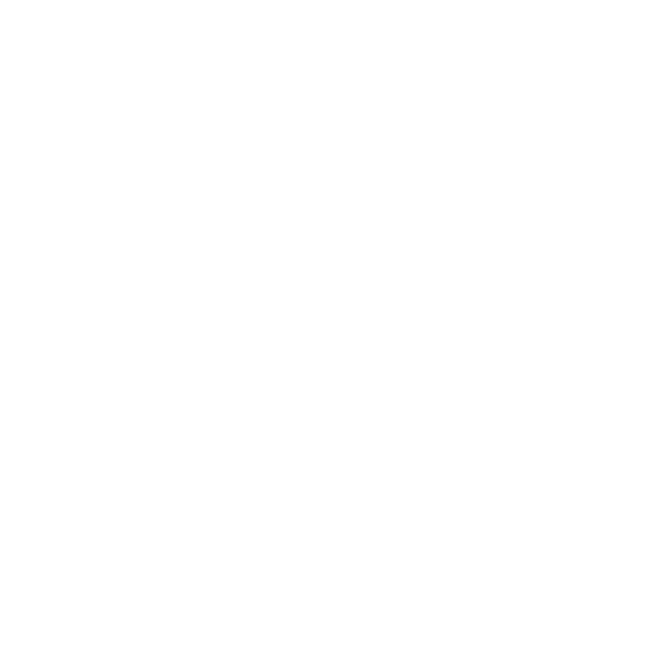
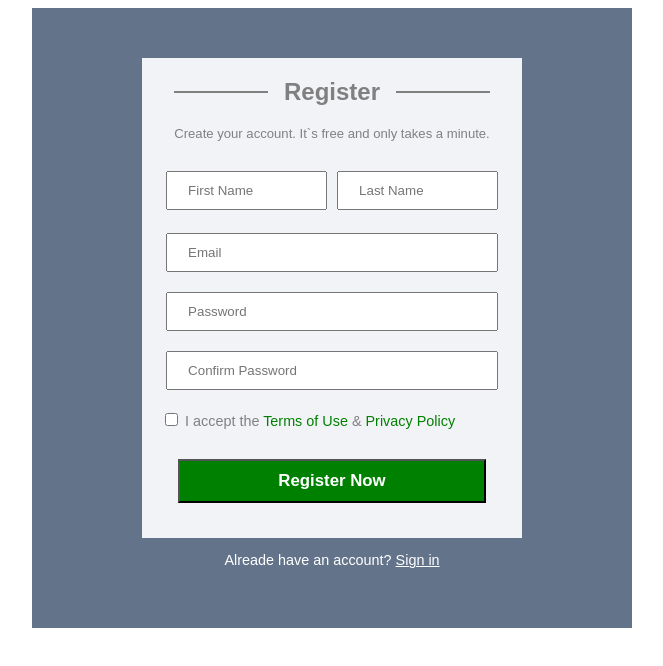
Before and after one commit to stanislavBenet/html-css-homework-21.12-form, a plain HTML site: page index.html in a window 1280 px wide. Shown: the whole page, without its empty margins (308-971 px from the left). Drawn offline with Linux system fonts and the light colour scheme.

Commit message:
Add hw FORM

```diff
--- a/assets/css/style.css
+++ b/assets/css/style.css
@@ -1,15 +1,114 @@
 :root {
-   font-size: 30px;
-}
-
-
-* {
-   box-sizing: border-box;
-   padding: 0;
-   margin: 0;
+   color: grey;
+   font-size: 16px;
+   font-family: Arial, Helvetica, sans-serif;
 }
 
 a {
-   color: inherit;
+   color: green;
+
    text-decoration: none;
 }
+
+.section-wrapper {
+   background-color: #63738a;
+   width: 500px;
+   height: 520px;
+   padding: 50px 50px;
+   margin: auto;
+}
+.section {
+   background-color: #f2f3f7;
+   display: flex;
+   flex-direction: column;
+   margin: auto;
+   max-width: 380px;
+   max-height: 480px;
+   height: 100%;
+   width: 100%;
+
+   text-align: center;
+}
+
+h1 {
+   font-weight: 600;
+   position: relative;
+   margin: 20px 0 10px 0;
+}
+h1::before {
+   content: " ";
+   background-color: grey;
+   position: absolute;
+   width: 94px;
+   height: 2px;
+   top: 13px;
+   left: 32px;
+}
+h1::after {
+   content: " ";
+   background-color: grey;
+   position: absolute;
+   width: 94px;
+   height: 2px;
+   top: 13px;
+   right: 32px;
+}
+section > p {
+   font-size: 0.82rem;
+   margin: 10px auto;
+}
+form {
+   width: 90%;
+   margin: 10px auto;
+}
+form > input,
+form > input:last-child {
+   width: 90%;
+   display: block;
+   margin: 20px auto;
+   padding: 10px;
+}
+
+form label:first-child {
+   display: flex;
+   flex-direction: row;
+   justify-content: space-around;
+   margin: 0 auto;
+}
+
+form label:first-child > input {
+   width: 40%;
+   margin: 10px 0 3px 0;
+   padding: 10px;
+}
+
+::placeholder {
+   padding: 10px;
+}
+
+form > input:last-child {
+   color: white;
+   background-color: green;
+
+   font-size: 1.05rem;
+   font-weight: 900;
+}
+
+.checkbox-font {
+   display: block;
+   text-align: left;
+   font-size: 0.9rem;
+   margin-bottom: 30px;
+}
+
+.section-wrapper > p,
+.section-wrapper > p > a {
+   color: white;
+   text-align: center;
+   font-size: 0.9rem;
+   font-weight: 500;
+}
+
+.section-wrapper > p > a {
+   text-decoration: underline 1px white;
+}
--- a/index.html
+++ b/index.html
@@ -7,6 +7,50 @@
       <link rel="stylesheet" href="./assets/css/style.css" />
    </head>
    <body>
-
+      <div class="section-wrapper">
+         <section class="section">
+            <h1 class="section__header">Register</h1>
+            <p>Create your account. It`s free and only takes a minute.</p>
+            <form class="section__form" action="" method="get">
+               <label>
+                  <input
+                     type="text"
+                     name="First Name"
+                     id="First Name"
+                     placeholder="First Name"
+                     required
+                  />
+                  <input
+                     type="text"
+                     name="Last Name"
+                     id="Last Name"
+                     placeholder="Last Name"
+                     required
+                  />
+               </label>
+               <input type="email" name="email" id="email" placeholder="Email" required />
+               <input
+                  type="password"
+                  name="password"
+                  id="password"
+                  placeholder="Password"
+                  required
+               />
+               <input
+                  type="password"
+                  name="password"
+                  id="password"
+                  placeholder="Confirm Password"
+                  required
+               />
+               <label class="checkbox-font">
+                  <input type="checkbox" name="agree" id="agree" required /> I accept the
+                  <a href=""> Terms of Use</a> & <a href="">Privacy Policy</a>
+               </label>
+               <input type="submit" value="Register Now" />
+            </form>
+         </section>
+         <p>Alreade have an account? <a href="" target="_blank">Sign in</a></p>
+      </div>
    </body>
 </html>
```
Lines whose indentation alone changed are shown as unchanged.
